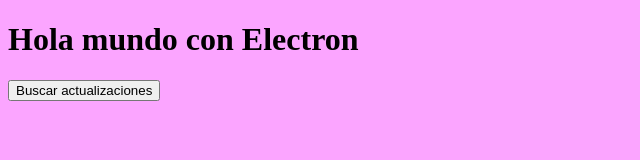
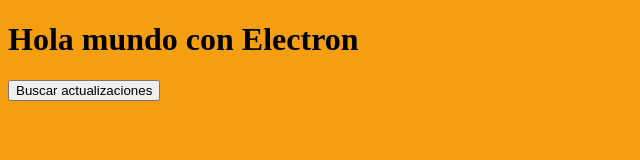
Before and after one commit to Taudux/finlabor-consultor-frontend, an Electron app: page index.html in a window 800 px wide. Shown: the whole page, without its empty margins (0-640 px from the left). Drawn offline with Linux system fonts and the light colour scheme.

Commit message:
Se cambia el fondo a anaranjado

```diff
--- a/index.html
+++ b/index.html
@@ -1,7 +1,7 @@
 <!DOCTYPE html>
 <html>
 <head><title>Mi App</title></head>
-<body style="background-color: #fba5ff;">
+<body style="background-color: #f59e10;">
   <h1>Hola mundo con Electron</h1>
   <button id="check-updates">Buscar actualizaciones</button>
   <script src="renderer.js"></script>
--- a/package.json
+++ b/package.json
@@ -1,6 +1,6 @@
 {
   "name": "prueba_1",
-  "version": "1.0.9",
+  "version": "1.0.10",
   "description": "Hello World!",
   "main": "main.js",
   "scripts": {
```
